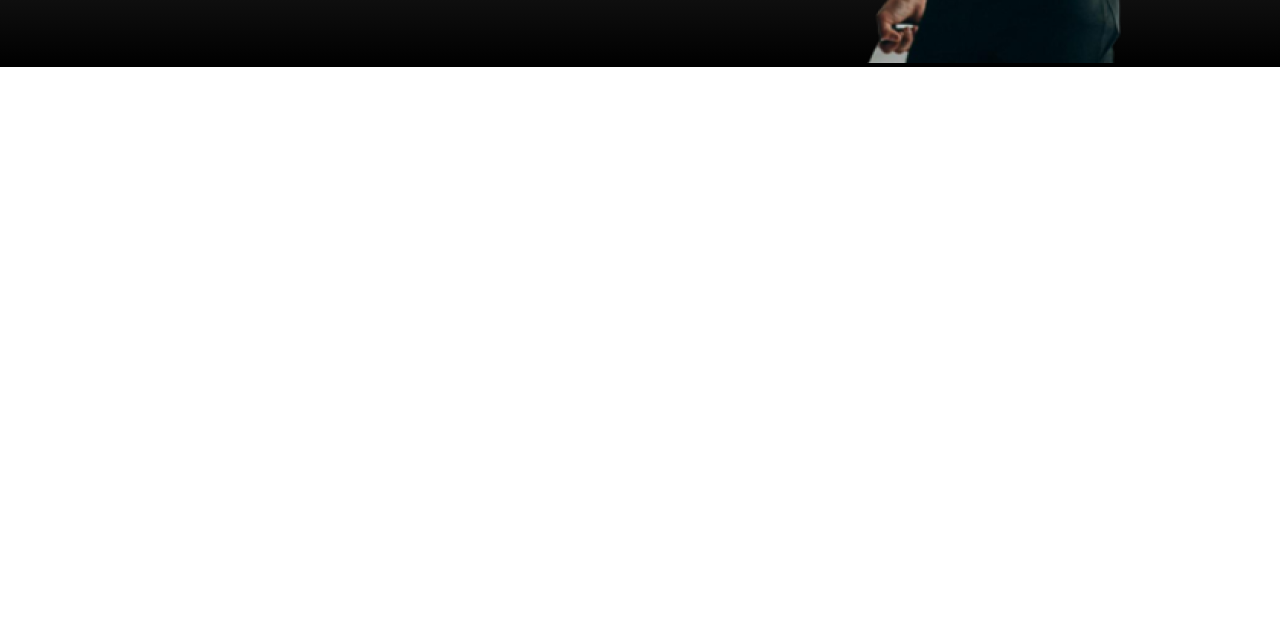
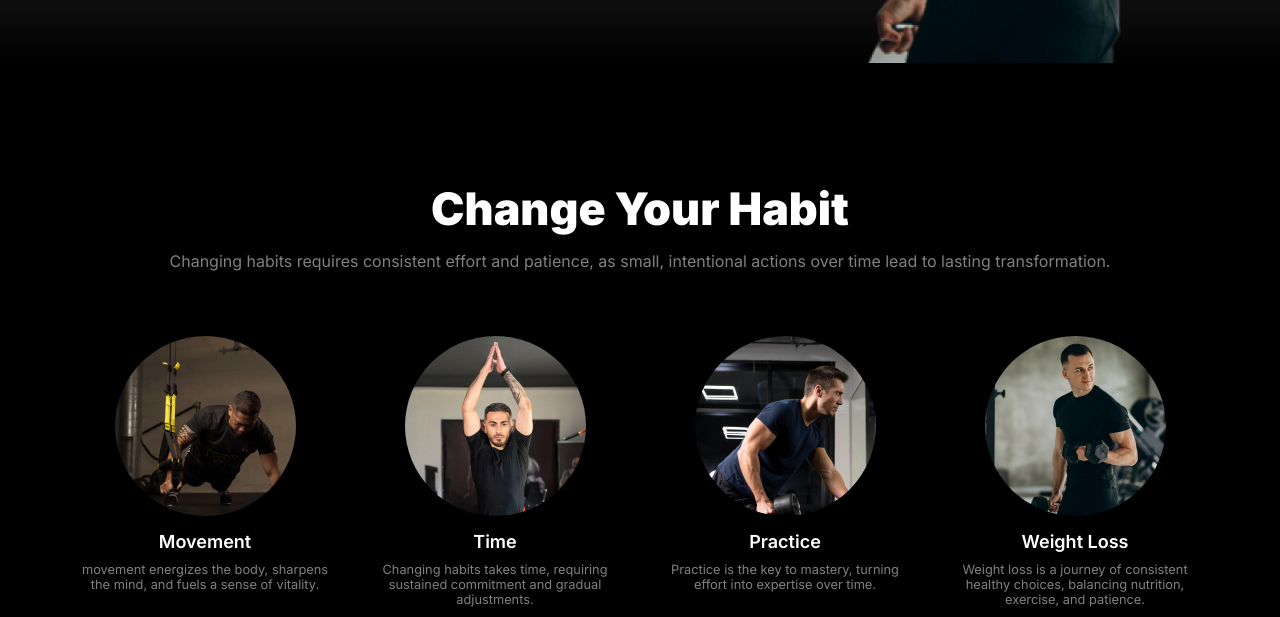
Before and after one commit to fakrul001/assignment-two, a plain HTML site: page index.html in a window 1280 px wide. Shown: the part 627-1244 px from the top of the page. Before the commit the page ends 800 px from the top, so only its background shows below. Drawn offline with Linux system fonts and the light colour scheme; a web font is replaced by a local one.

Commit message:
creating Habit section

```diff
--- a/index.html
+++ b/index.html
@@ -71,5 +71,61 @@
         </div>
       </div>
     </header>
+
+    <main>
+        <!-- Habit section -->
+        <section class="habit">
+          <div class="container habit-content">
+            <div class="habit-info">
+              <h3 class="habit-main-title text-white">Change Your Habit</h3>
+              <p class="habit-main-description text-grey">Changing habits requires consistent effort and patience, as small, intentional actions over time lead to lasting transformation.</p>
+            </div>
+
+            <!-- habit list -->
+            <div class="habit-list">
+              <div class="habit-list-content d-flex">
+                <div class="habit-feature">
+                  <div>
+                    <img class="d-flex justify-center habit-pic" src="images/image 3.png" alt="">
+                  </div>
+                  <div class="habit-list-info">
+                    <p class="habit-title text-white">Movement</p>
+                    <p class="habit-description text-grey">movement energizes the body, sharpens the mind, and fuels a sense of vitality.</p>
+                  </div>
+                </div>
+                <div class="habit-feature">
+                  <div>
+                    <img class="d-flex justify-center habit-pic" src="images/image 2.png" alt="">
+                  </div>
+                  <div class="habit-list-info">
+                    <p class="habit-title text-white">Time</p>
+                    <p class="habit-description text-grey">Changing habits takes time, requiring sustained commitment and gradual adjustments.</p>
+                  </div>
+                </div>
+                <div class="habit-feature">
+                  <div>
+                    <img class="d-flex justify-center habit-pic" src="images/image 4.png" alt="">
+                  </div>
+                  <div class="habit-list-info">
+                    <p class="habit-title text-white">Practice</p>
+                    <p class="habit-description text-grey">Practice is the key to mastery, turning effort into expertise over time.</p>
+                  </div>
+                </div>
+                <div class="habit-feature">
+                  <div>
+                    <img class="d-flex justify-center habit-pic" src="images/image 5.png" alt="">
+                  </div>
+                  <div class="habit-list-info">
+                    <p class="habit-title text-white">Weight Loss</p>
+                    <p class="habit-description text-grey">Weight loss is a journey of consistent healthy choices, balancing nutrition, exercise, and patience.</p>
+                  </div>
+                </div>
+              </div>
+            </div>
+          </div>
+        </section>
+
+        <!--  -->
+      </main>
   </body>
 </html>
--- a/styles/style.css
+++ b/styles/style.css
@@ -136,6 +136,7 @@ nav{
 
 .features{
     position:  relative;
+    max-width: 60%;
 }
 
 .tutorial{
@@ -188,3 +189,55 @@ nav{
     font-size: 2rem;
     font-weight: 900;
 }
+
+
+/* Habit section start */
+.habit{
+    background-color: #000000;
+}
+
+.habit-content{
+    padding-top: 100px;
+    margin: 0 auto;
+}
+
+.habit-info{
+    text-align: center;
+}
+
+.habit-main-title{
+    font-size: 2.8rem;
+    font-weight: 900;
+    margin: 15px;
+}
+
+.habit-list-content{
+    margin-top: 50px;
+    gap: 20px;
+}
+
+.habit-pic{
+    max-width: 100%;
+    margin: 15px auto;
+    border-radius: 50%;
+}
+
+.habit-feature{
+    flex: 1;
+}
+
+.habit-list-info{
+    text-align: center;
+}
+
+.habit-title{
+    font-size: 1.125rem;
+    text-align: center;
+    font-weight: 600;
+}
+
+.habit-description{
+    font-size: 0.8rem;
+    padding: 10px;
+    text-align: center;
+}
```
